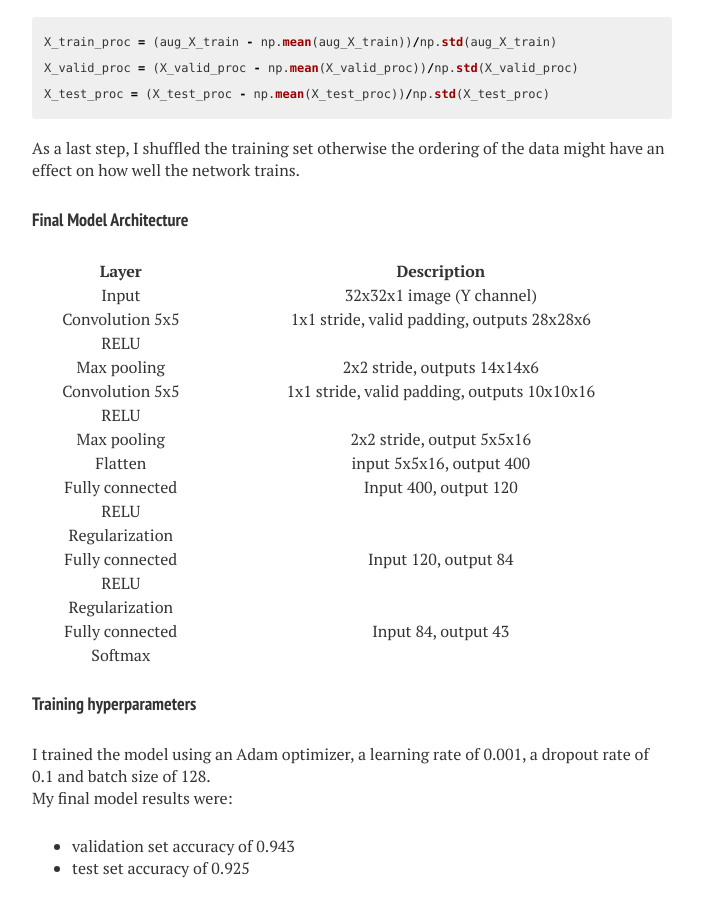
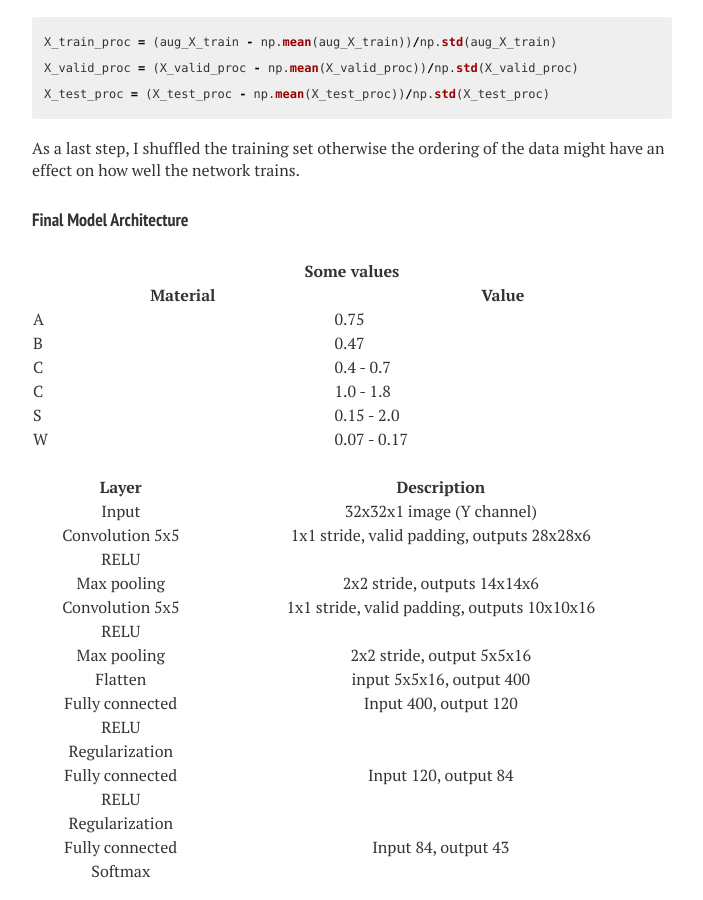
Before and after one commit to IacopomC/iacopomc.github.io, a Jekyll site: the page built from _projects/2020-07-25-traffic-sign-classifier-project.md, in a window 1280 px wide and 900 px high, scrolled down 3041 px. Shown: the whole window, without its empty margins (288-991 px from the left). Built offline with Jekyll 4.4.1, drawn with Linux system fonts in a browser that asks for light colours; nearby versions of some CDN libraries.

Commit message:
Display table

```diff
--- a/_projects/2020-07-25-traffic-sign-classifier-project.md
+++ b/_projects/2020-07-25-traffic-sign-classifier-project.md
@@ -124,6 +124,39 @@ As a last step, I shuffled the training set otherwise the ordering of the data m
 
 #### Final Model Architecture
 
+<table class="tg">
+  <tr>
+    <th class="tg-baqh" colspan="2">Some values</th>
+  </tr>
+  <tr>
+    <th class="tg-baqh">Material</th>
+    <th class="tg-baqh">Value</th>
+  </tr>
+  <tr>
+    <td class="tg-baqh">A</td>
+    <td class="tg-baqh">0.75</td>
+  </tr>
+  <tr>
+    <td class="tg-baqh">B</td>
+    <td class="tg-baqh">0.47</td>
+  </tr>
+  <tr>
+    <td class="tg-baqh">C</td>
+    <td class="tg-baqh">0.4 - 0.7</td>
+  </tr>
+  <tr>
+    <td class="tg-baqh">C</td>
+    <td class="tg-baqh">1.0 - 1.8</td>
+  </tr>
+  <tr>
+    <td class="tg-baqh">S</td>
+    <td class="tg-baqh">0.15 - 2.0</td>
+  </tr>
+  <tr>
+    <td class="tg-baqh">W</td>
+    <td class="tg-baqh">0.07 - 0.17</td>
+  </tr>
+</table>
 
 | Layer         		|     Description	        					|
 |:---------------------:|:---------------------------------------------:|
```
